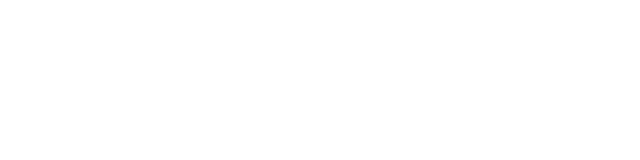
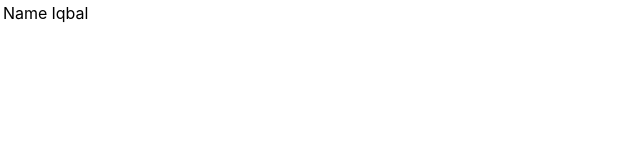
Before and after one commit to iathrd/reactjs, a React (Create React App) app: page / in a window 1280 px wide. Shown: the top 160 px of the page, without its empty margins (0-640 px from the left). Built offline with nearby package versions, Linux system fonts and the light colour scheme.

Commit message:
React Fragments

```diff
--- a/src/App.js
+++ b/src/App.js
@@ -1,11 +1,15 @@
 import React from 'react';
 import './App.css';
+import FragmentDemo from './components/FragmentDemo';
+import Tabel from './components/Tabel';
 
 
 
 function App() {
   return (
     <div className="App">
+      <Tabel />
+      {/* <FragmentDemo /> */}
     </div>
   );
 }
--- /dev/null
+++ b/src/components/Colum.js
@@ -0,0 +1,12 @@
+import React from 'react'
+
+function Colum() {
+    return (
+        <React.Fragment>
+            <td>Name</td>
+            <td>Iqbal</td>
+        </React.Fragment>
+    )
+}
+
+export default Colum
--- /dev/null
+++ b/src/components/FragmentDemo.js
@@ -0,0 +1,12 @@
+import React from 'react'
+
+function FragmentDemo() {
+    return (
+        <React.Fragment>
+            <h1>Fragment Demo</h1>
+            <p>This describes the Fragment Demo </p>
+        </React.Fragment>
+    )
+}
+
+export default FragmentDemo
--- /dev/null
+++ b/src/components/Tabel.js
@@ -0,0 +1,14 @@
+import React from 'react'
+import Colum from './Colum'
+
+function Tabel() {
+    return (
+        <table>
+            <tbody>
+                <tr><Colum /></tr>
+            </tbody>
+        </table>
+    )
+}
+
+export default Tabel
```
